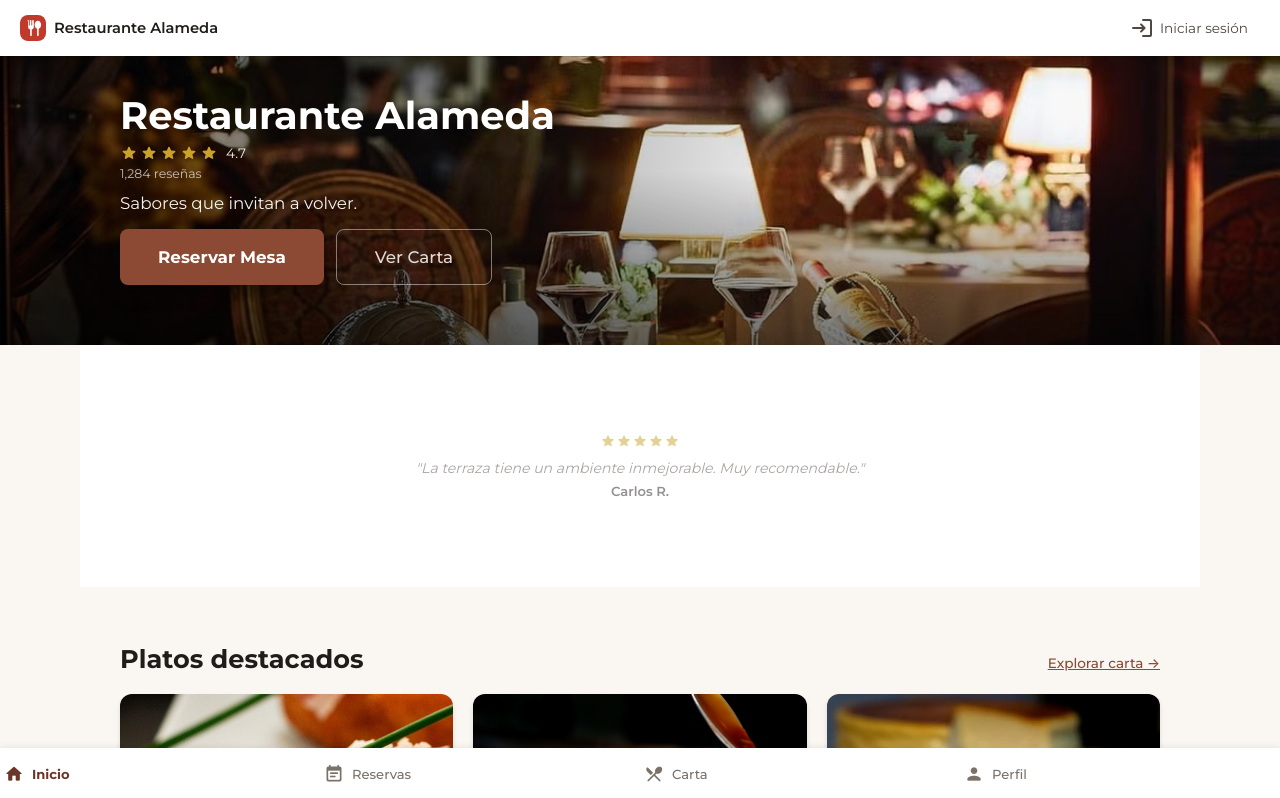
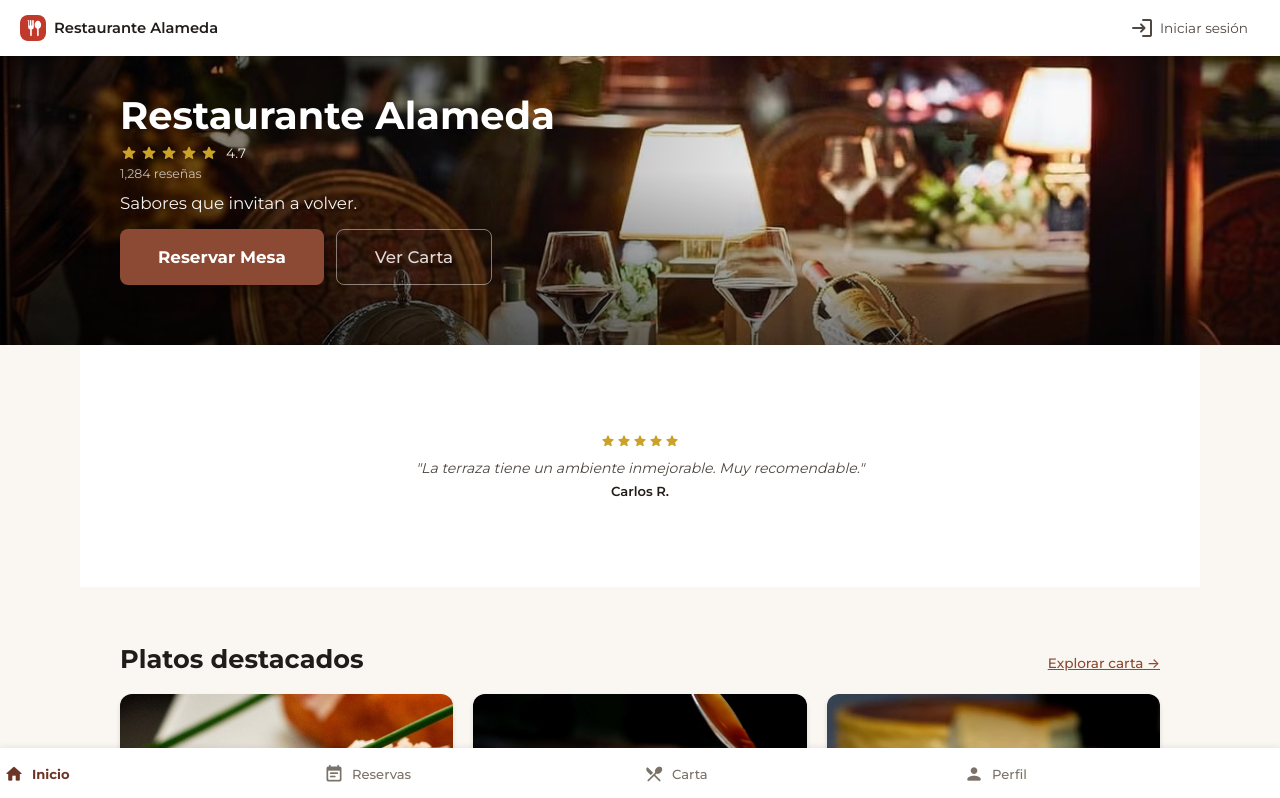
Before and after one commit to maquedaperez/restaurante-booking-app, an Angular app: page /landing in a window 1280 px wide. Shown: the top 798 px of the page. Built offline with nearby package versions, Linux system fonts and the light colour scheme.

Commit message:
Ajustes finales 1.2

```diff
--- a/src/app/pages/landing/landing.component.html
+++ b/src/app/pages/landing/landing.component.html
@@ -18,7 +18,7 @@
   </section>
 
   <section class="section section--alt">
-    <div class="review-featured" [@reviewFade]="reviewIndex">
+    <div class="review-featured">
       <div class="review-card__stars">
         <span class="material-icons-round" *ngFor="let i of [0, 1, 2, 3, 4]">
           {{ i < featuredOpinion.rating ? 'star' : 'star_border' }}
--- a/src/app/pages/landing/landing.component.ts
+++ b/src/app/pages/landing/landing.component.ts
@@ -1,6 +1,5 @@
 import { Component, HostListener, OnDestroy, OnInit, inject } from '@angular/core';
 import { CommonModule } from '@angular/common';
-import { animate, style, transition, trigger } from '@angular/animations';
 import { DomSanitizer, SafeResourceUrl } from '@angular/platform-browser';
 import { Router, RouterLink } from '@angular/router';
 import { TenantService } from '../../core/services/tenant.service';
@@ -12,12 +11,7 @@ const REVIEW_ROTATION_MS = 5000;
   standalone: true,
   imports: [CommonModule, RouterLink],
   templateUrl: './landing.component.html',
-  styleUrl: './landing.component.scss',
-  animations: [
-    trigger('reviewFade', [
-      transition('* => *', [style({ opacity: 0 }), animate('350ms ease', style({ opacity: 1 }))])
-    ])
-  ]
+  styleUrl: './landing.component.scss'
 })
 export class LandingComponent implements OnInit, OnDestroy {
   private tenantService = inject(TenantService);
```
